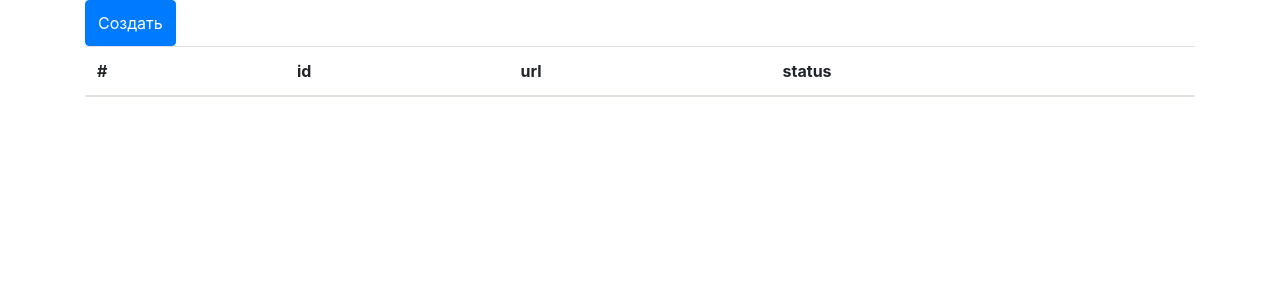
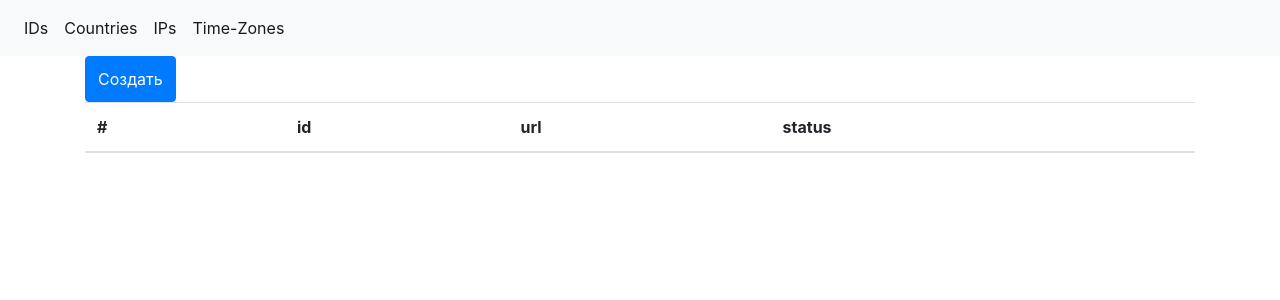
Before and after one commit to 4okoboi/crm-1403, a Flask app: page / in a window 1280 px wide. Shown: the top 300 px of the page. Run offline with Flask 2, Linux system fonts and the light colour scheme; data that the repository does not hold is empty; some libraries are stand-ins or nearby versions.

Commit message:
added timezones, ips, countries

```diff
--- a/app.py
+++ b/app.py
@@ -72,5 +72,92 @@ def editor(id_url):
     return render_template('editor.html', form=form, id_url=id_url, url_e=str(url_e))
 
 
+@app.route('/countries', methods=['GET', 'POST'])
+def countries():
+    if request.method == 'POST':
+        c_code = request.form.get('c_code')
+        try:
+            data = dict(database.child('countries').get().val()).values()
+        except Exception as ex:
+            data = {}
+        if data:
+            if c_code == "" or c_code in data:
+                pass
+            else:
+                database.child('countries').push(c_code)
+        else:
+            database.child('countries').push(c_code)
+    try:
+        data = dict(database.child('countries').get().val())
+        return render_template('countries.html', data=data, lenght=len(data), keys=list(data.keys()))
+    except Exception as ex:
+        data = {}
+        return render_template('countries.html', data=data, lenght=0, keys=[])
+
+
+@app.route('/ips', methods=['GET', 'POST'])
+def ips():
+    if request.method == 'POST':
+        ip = request.form.get('ip')
+        try:
+            data = dict(database.child('ips').get().val()).values()
+        except Exception as ex:
+            data = {}
+        if data:
+            if ip == "" or ip in data:
+                pass
+            else:
+                database.child('ips').push(ip)
+        else:
+            database.child('ips').push(ip)
+    try:
+        data = dict(database.child('ips').get().val())
+        return render_template('ips.html', data=data, lenght=len(data), keys=list(data.keys()))
+    except Exception as ex:
+        data = {}
+        return render_template('ips.html', data=data, lenght=0, keys=[])
+
+
+@app.route('/timezones', methods=['GET', 'POST'])
+def timezones():
+    if request.method == 'POST':
+        timezone = request.form.get('timezone')
+        try:
+            data = dict(database.child('timezones').get().val()).values()
+        except Exception as ex:
+            data = {}
+        if data:
+            if timezone == "" or timezone in data:
+                pass
+            else:
+                database.child('timezones').push(timezone)
+        else:
+            database.child('timezones').push(timezone)
+    try:
+        data = dict(database.child('timezones').get().val())
+        return render_template('timezones.html', data=data, lenght=len(data), keys=list(data.keys()))
+    except Exception as ex:
+        data = {}
+        return render_template('timezones.html', data=data, lenght=0, keys=[])
+
+
+@app.route('/del_country/<id_country>', methods=['GET', 'POST'])
+def del_country(id_country):
+    database.child('countries').child(id_country).remove()
+    return redirect('/countries')
+
+
+@app.route('/del_timezone/<id_timezone>', methods=['GET', 'POST'])
+def del_timezone(id_timezone):
+    database.child('timezones').child(id_timezone).remove()
+    return redirect('/timezones')
+
+
+@app.route('/del_ip/<id_ip>', methods=['GET', 'POST'])
+def del_ip(id_ip):
+    database.child('ips').child(id_ip).remove()
+    return redirect('/ips')
+
+
 if __name__ == "__main__":
     app.run()
--- a/db/database.py
+++ b/db/database.py
@@ -11,3 +11,5 @@ firebaseConfig = {'apiKey': "AIzaSyBbSIbGpsZnDSOTdLuYIDClPmdxb4vcix4",
 
 firebase = pyrebase.initialize_app(firebaseConfig)
 database = firebase.database()
+
+# print(database.child('countries').push('US'))
--- a/templates/base.html
+++ b/templates/base.html
@@ -11,6 +11,29 @@
 </head>
 
 <body>
+
+<nav class="navbar navbar-expand-lg navbar-light bg-light">
+    <button class="navbar-toggler" type="button" data-toggle="collapse" data-target="#navbarNav"
+            aria-controls="navbarNav" aria-expanded="false" aria-label="Toggle navigation">
+        <span class="navbar-toggler-icon"></span>
+    </button>
+    <div class="collapse navbar-collapse" id="navbarNav">
+        <ul class="navbar-nav">
+            <li class="nav-item active">
+                <a class="nav-link" href="/">IDs <span class="sr-only">(current)</span></a>
+            </li>
+            <li class="nav-item active">
+                <a class="nav-link" href="{{url_for('countries')}}">Countries </a>
+            </li>
+            <li class="nav-item active">
+                <a class="nav-link" href="{{url_for('ips')}}">IPs </a>
+            </li>
+            <li class="nav-item active">
+                <a class="nav-link " href="{{url_for('timezones')}}">Time-Zones </a>
+            </li>
+        </ul>
+    </div>
+</nav>
 <!--<header style="background-color: #2F2F2F">-->
 
 <!--    <div class="navbar">-->
```
Also changed, not shown: templates/countries.html (added, +33 -0 lines), templates/ips.html (added, +33 -0 lines), templates/timezones.html (added, +33 -0 lines), templates/index.html (line endings or trailing spaces).
